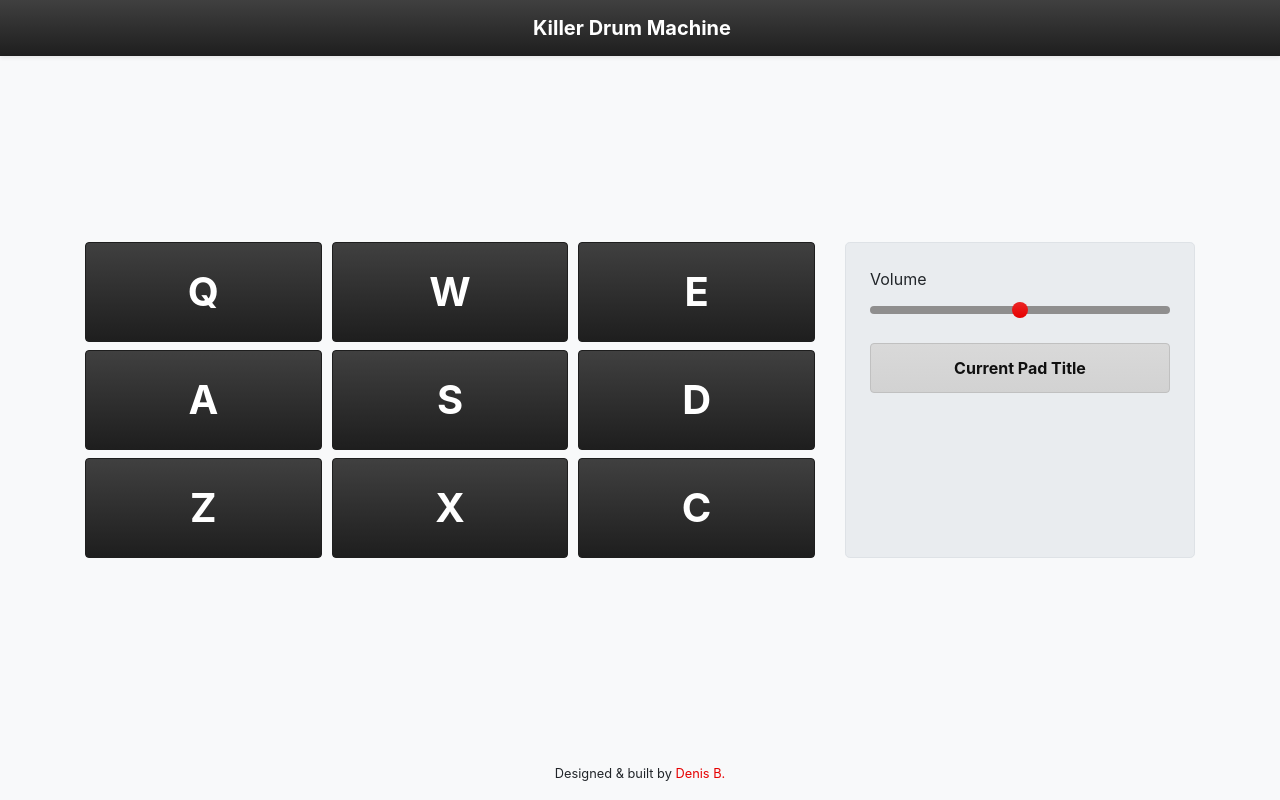
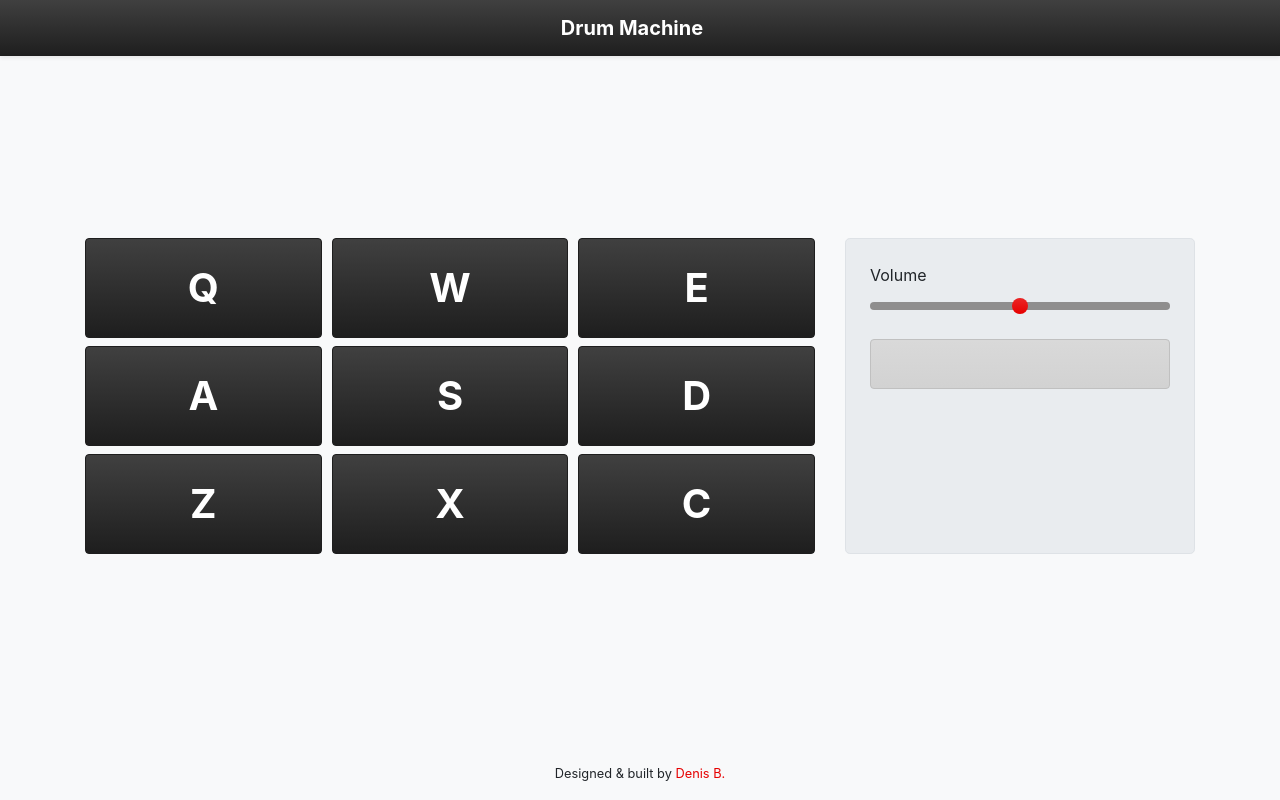
Before and after one commit to kaizen-design/drum-machine, a React (Create React App) app: page / in a window 1280 px wide. Built offline with nearby package versions, Linux system fonts and the light colour scheme.

Commit message:
React functionality hooked up

```diff
--- a/public/index.html
+++ b/public/index.html
@@ -24,10 +24,11 @@
       work correctly both with client-side routing and a non-root public URL.
       Learn how to configure a non-root public URL by running `npm run build`.
     -->
-    <title>Killer Drum Machine</title>
+    <title>Drum Machine</title>
   </head>
   <body>
     <noscript>You need to enable JavaScript to run this app.</noscript>
     <div id="root" class="h-100"></div>
+    <script src="https://cdn.freecodecamp.org/testable-projects-fcc/v1/bundle.js"></script>
   </body>
 </html>
--- a/src/App.js
+++ b/src/App.js
@@ -2,7 +2,7 @@ import React from 'react';
 import Navbar from './templates/layout/Navbar';
 import Footer from './templates/layout/Footer';
 
-/*const audioBank = [
+const audioBank = [
   {
     keyCode: 81,
     keyTrigger: 'Q',
@@ -49,66 +49,113 @@ import Footer from './templates/layout/Footer';
     id: 'Closed-HH',
     url: 'https://s3.amazonaws.com/freecodecamp/drums/Cev_H2.mp3'
   }
-];*/
+];
+
+class DrumPad extends React.Component {
+  constructor(props) {
+    super(props);
+    this.playSound = this.playSound.bind(this);
+    this.handleKeyPress = this.handleKeyPress.bind(this);
+  }
+  componentDidMount() {
+    document.addEventListener('keydown', this.handleKeyPress);
+  }
+  componentWillUnmount() {
+    document.removeEventListener('keydown', this.handleKeyPress);
+  }
+  handleKeyPress(e) {
+    if (e.keyCode === this.props.keyCode) {
+      this.playSound();
+    }
+  }
+  playSound() {
+    const sound = document.getElementById(this.props.keyTrigger);
+    sound.currentTime = 0;
+    sound.play();
+    this.props.updateDisplay(this.props.clipId.replace(/-/g, ' '));
+  }
+  render() {
+    return (
+      <button type="button"
+              id={this.props.clipId}
+              onClick={this.playSound}
+              className="drum-pad btn btn-dark btn-block">
+        <audio className='clip' id={this.props.keyTrigger} src={this.props.clip} />
+        {this.props.keyTrigger}
+      </button>
+    );
+  }
+}
 
 class App extends React.Component {
   constructor(props) {
     super(props);
-    this.state =  {
-
+    this.state = {
+      display: String.fromCharCode(160),
+      volume: 0.5
     };
-    //this.handleChange = this.handleChange.bind(this);
+    this.updateDisplay = this.updateDisplay.bind(this);
+    this.adjustVolume = this.adjustVolume.bind(this);
   }
-  /*handleChange(e) {
+  updateDisplay(name) {
     this.setState({
-      markdown: e.target.value
+      display: name
     });
-  }*/
+  }
+  adjustVolume(e) {
+    this.setState({
+      volume: e.target.value,
+      display: "Volume: " + Math.round(e.target.value * 100)
+    });
+    setTimeout(() => this.clearDisplay(), 1000);
+  }
+  clearDisplay(){
+    this.setState({
+      display: String.fromCharCode(160)
+    });
+  }
   render() {
+    const padBank = audioBank.map((el) => {
+      return (
+        <div className="col-4 mb-2">
+          <DrumPad
+            clipId={el.id}
+            clip={el.url}
+            keyTrigger={el.keyTrigger}
+            keyCode={el.keyCode}
+            updateDisplay={this.updateDisplay} />
+        </div>
+      )
+    });
+    const clips = [].slice.call(document.getElementsByClassName('clip'));
+    clips.forEach(sound => {
+      sound.volume = this.state.volume
+    });
     return (
       <div className="h-100 d-flex flex-column">
-        <Navbar brand={'Killer Drum Machine'} />
+        <Navbar brand={'Drum Machine'} />
         <main role="main" className="App container my-auto py-3">
           <div id="drum-machine" className="row">
             <div className="col-lg-8 mb-4 mb-lg-0">
-              <div className="form-row">
-                <div className="col-4 mb-2">
-                  <button type="button" className="drum-pad btn btn-dark btn-block">Q</button>
-                </div>
-                <div className="col-4 mb-2">
-                  <button type="button" className="drum-pad btn btn-dark btn-block">W</button>
-                </div>
-                <div className="col-4 mb-2">
-                  <button type="button" className="drum-pad btn btn-dark btn-block">E</button>
-                </div>
-                <div className="col-4 mb-2">
-                  <button type="button" className="drum-pad btn btn-dark btn-block">A</button>
-                </div>
-                <div className="col-4 mb-2">
-                  <button type="button" className="drum-pad btn btn-dark btn-block">S</button>
-                </div>
-                <div className="col-4 mb-2">
-                  <button type="button" className="drum-pad btn btn-dark btn-block">D</button>
-                </div>
-                <div className="col-4">
-                  <button type="button" className="drum-pad btn btn-dark btn-block">Z</button>
-                </div>
-                <div className="col-4">
-                  <button type="button" className="drum-pad btn btn-dark btn-block">X</button>
-                </div>
-                <div className="col-4">
-                  <button type="button" className="drum-pad btn btn-dark btn-block">C</button>
-                </div>
+              <div className="pad-bank form-row">
+                {padBank}
               </div>
             </div>
             <div className="col-lg-4">
               <div className="jumbotron p-4 border mb-0">
                 <div className="form-group">
                   <label htmlFor="volumeControl">Volume</label>
-                  <input type="range" className="custom-range" id="volumeControl" />
+                  <input type="range"
+                         className="custom-range"
+                         id="volumeControl"
+                         min="0"
+                         max="1"
+                         step="0.01"
+                         value={this.state.volume}
+                         onChange={this.adjustVolume} />
                 </div>
-                <div className="alert alert-dark text-center mb-0" role="alert">
-                  <b>Current Pad Title</b>
+                <div id="display" className="alert alert-dark text-center mb-0" role="alert">
+                  <b>{this.state.display}</b>
                 </div>
               </div>
             </div>
--- a/src/scss/App.scss
+++ b/src/scss/App.scss
@@ -23,7 +23,7 @@ img {
 .App {
   .jumbotron {
     @include media-breakpoint-up(lg) {
-      height: 100%;
+      height: calc(100% - 0.5rem);
     }
   }
 }
```
